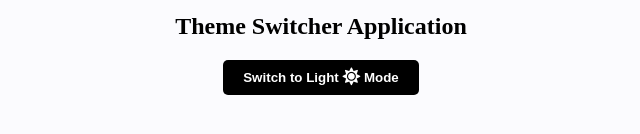
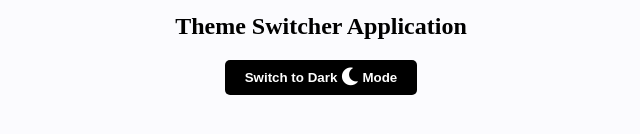
Before and after one commit to prototype-raj/Demo, a plain HTML site: page index.html in a window 1280 px wide. Shown: the part 396-530 px from the top of the page, 319-959 px from the left. Drawn offline with Linux system fonts and the light colour scheme.

Commit message:
Issue Resolved

```diff
--- a/app.js
+++ b/app.js
@@ -1,6 +1,6 @@
 function setTheme(themeName) {
     localStorage.setItem('theme', themeName);
-    document.getElementById('nxt_theme').innerHTML = (themeName === 'theme-dark') ?
+    document.getElementById('nxt_theme').innerHTML = (themeName === 'theme-light') ?
             'Dark <i class="fas fa-moon  fa-lg  "></i>' :
             'Light <i class="fas fa-sun fa-lg  "></i>';
     document.documentElement.className = themeName;
```
Also changed, not shown: index.html (line endings or trailing spaces).
